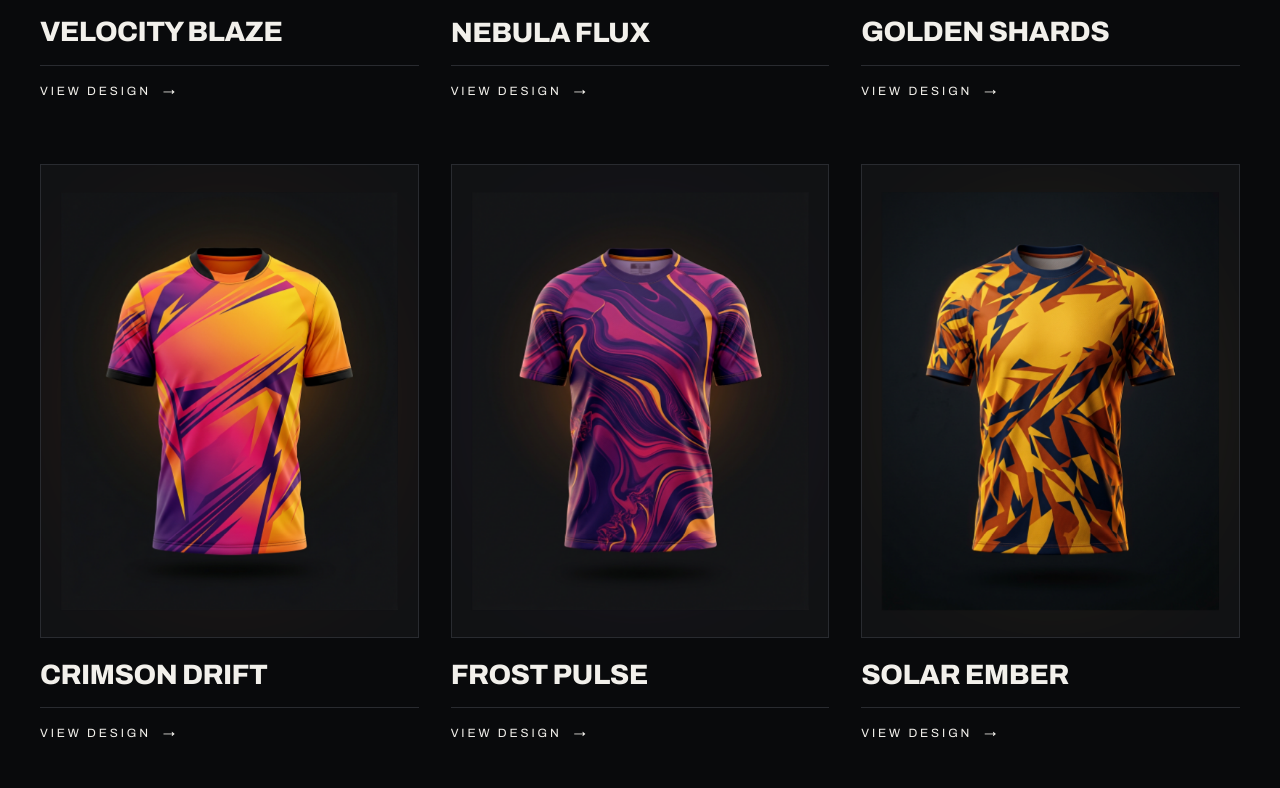
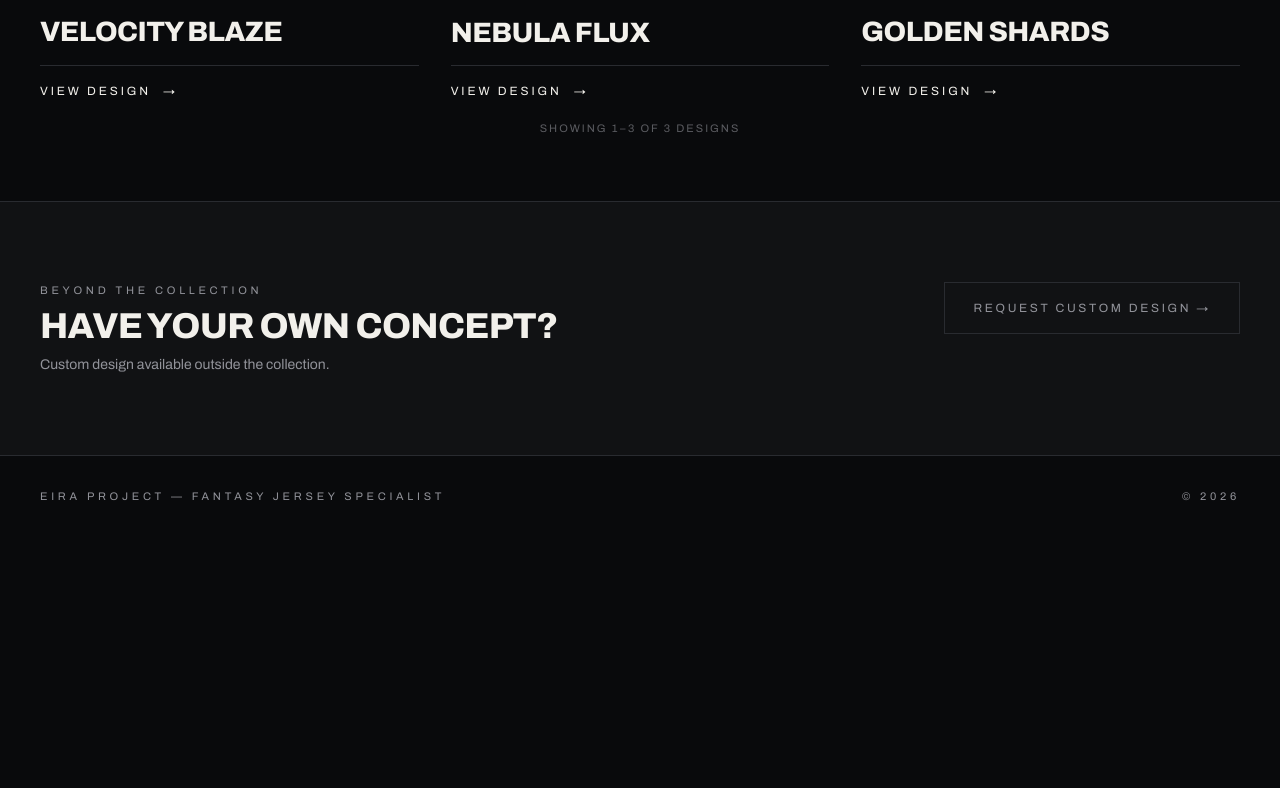
Before and after one commit to ersetdigital-sudo/eiraproject, a Next.js app: page /katalog in a window 1280 px wide. Shown: the part 940-1728 px from the top of the page. After the commit the page ends 1477 px from the top, so only its background shows below. Built offline with nearby package versions, Linux system fonts and the light colour scheme.

Commit message:
fix: revert to original 3 products, remove added products

```diff
--- a/src/app/katalog/KatalogClient.tsx
+++ b/src/app/katalog/KatalogClient.tsx
@@ -44,90 +44,6 @@ const PRODUCTS = [
       { v: "Front", src: "/images/e83ab667-0ed9-4255-89b9-a0ed228f2730.png" },
       { v: "Side", src: "/images/bbe4ccbc-ba73-4f91-a234-52263fb7e935.png" },
       { v: "Back", src: "/images/83e3e297-f8d9-4aab-be27-eca330e264a3.png" },
-    ],
-  },
-  {
-    n: "04",
-    name: "Crimson Drift",
-    cat: "Drop 02 / 2026",
-    glow: "g1",
-    price: "Rp 195.000",
-    img: "/images/7dd1f74e-653b-407e-8aa3-f3823b11c91b.png",
-    desc: "A bold crimson-themed fantasy jersey with flowing aerodynamic lines and a fiery red-to-black gradient palette.",
-    views: [
-      { v: "Front", src: "/images/7dd1f74e-653b-407e-8aa3-f3823b11c91b.png" },
-      { v: "Side", src: "/images/c8f67d04-4a6f-4161-8b64-0a891f2ecf6c.png" },
-      { v: "Back", src: "/images/0e87a677-1f67-48df-9ea2-37fb53f122eb.png" },
-    ],
-  },
-  {
-    n: "05",
-    name: "Frost Pulse",
-    cat: "Drop 02 / 2026",
-    glow: "g2",
-    price: "Rp 195.000",
-    img: "/images/831017d0-f7a3-4c07-93d3-1256a5324375.png",
-    desc: "An icy blue fantasy design with crystalline patterns and a cool cyan-to-navy transition — sharp and futuristic.",
-    views: [
-      { v: "Front", src: "/images/831017d0-f7a3-4c07-93d3-1256a5324375.png" },
-      { v: "Side", src: "/images/ba839273-f6c3-48f5-8abf-890ea3af9bae.png" },
-      { v: "Back", src: "/images/673669a3-8bf2-43f6-ab38-db255d1bce96.png" },
-    ],
-  },
-  {
-    n: "06",
-    name: "Solar Ember",
-    cat: "Drop 02 / 2026",
-    glow: "g3",
-    price: "Rp 185.000",
-    img: "/images/e83ab667-0ed9-4255-89b9-a0ed228f2730.png",
-    desc: "A warm ember-inspired jersey with solar flare accents and a golden-to-charcoal gradient — radiant yet grounded.",
-    views: [
-      { v: "Front", src: "/images/e83ab667-0ed9-4255-89b9-a0ed228f2730.png" },
-      { v: "Side", src: "/images/bbe4ccbc-ba73-4f91-a234-52263fb7e935.png" },
-      { v: "Back", src: "/images/83e3e297-f8d9-4aab-be27-eca330e264a3.png" },
-    ],
-  },
-  {
-    n: "07",
-    name: "Void Runner",
-    cat: "Drop 02 / 2026",
-    glow: "g1",
-    price: "Rp 195.000",
-    img: "/images/7dd1f74e-653b-407e-8aa3-f3823b11c91b.png",
-    desc: "A dark-themed fantasy jersey with neon trace lines and a deep violet-to-black palette — stealth meets speed.",
-    views: [
-      { v: "Front", src: "/images/7dd1f74e-653b-407e-8aa3-f3823b11c91b.png" },
-      { v: "Side", src: "/images/c8f67d04-4a6f-4161-8b64-0a891f2ecf6c.png" },
-      { v: "Back", src: "/images/0e87a677-1f67-48df-9ea2-37fb53f122eb.png" },
-    ],
-  },
-  {
-    n: "08",
-    name: "Terra Vortex",
-    cat: "Drop 02 / 2026",
-    glow: "g3",
-    price: "Rp 185.000",
-    img: "/images/e83ab667-0ed9-4255-89b9-a0ed228f2730.png",
-    desc: "An earthy fantasy design with swirling vortex graphics and a brown-to-teal palette — nature meets chaos.",
-    views: [
-      { v: "Front", src: "/images/e83ab667-0ed9-4255-89b9-a0ed228f2730.png" },
-      { v: "Side", src: "/images/bbe4ccbc-ba73-4f91-a234-52263fb7e935.png" },
-      { v: "Back", src: "/images/83e3e297-f8d9-4aab-be27-eca330e264a3.png" },
-    ],
-  },
-  {
-    n: "09",
-    name: "Neon Surge",
-    cat: "Drop 02 / 2026",
-    glow: "g2",
-    price: "Rp 195.000",
-    img: "/images/831017d0-f7a3-4c07-93d3-1256a5324375.png",
-    desc: "A high-voltage neon fantasy jersey with electric circuit patterns and a glowing green-on-black aesthetic.",
-    views: [
-      { v: "Front", src: "/images/831017d0-f7a3-4c07-93d3-1256a5324375.png" },
-      { v: "Side", src: "/images/ba839273-f6c3-48f5-8abf-890ea3af9bae.png" },
-      { v: "Back", src: "/images/673669a3-8bf2-43f6-ab38-db255d1bce96.png" },
     ],
   },
 ];
```
